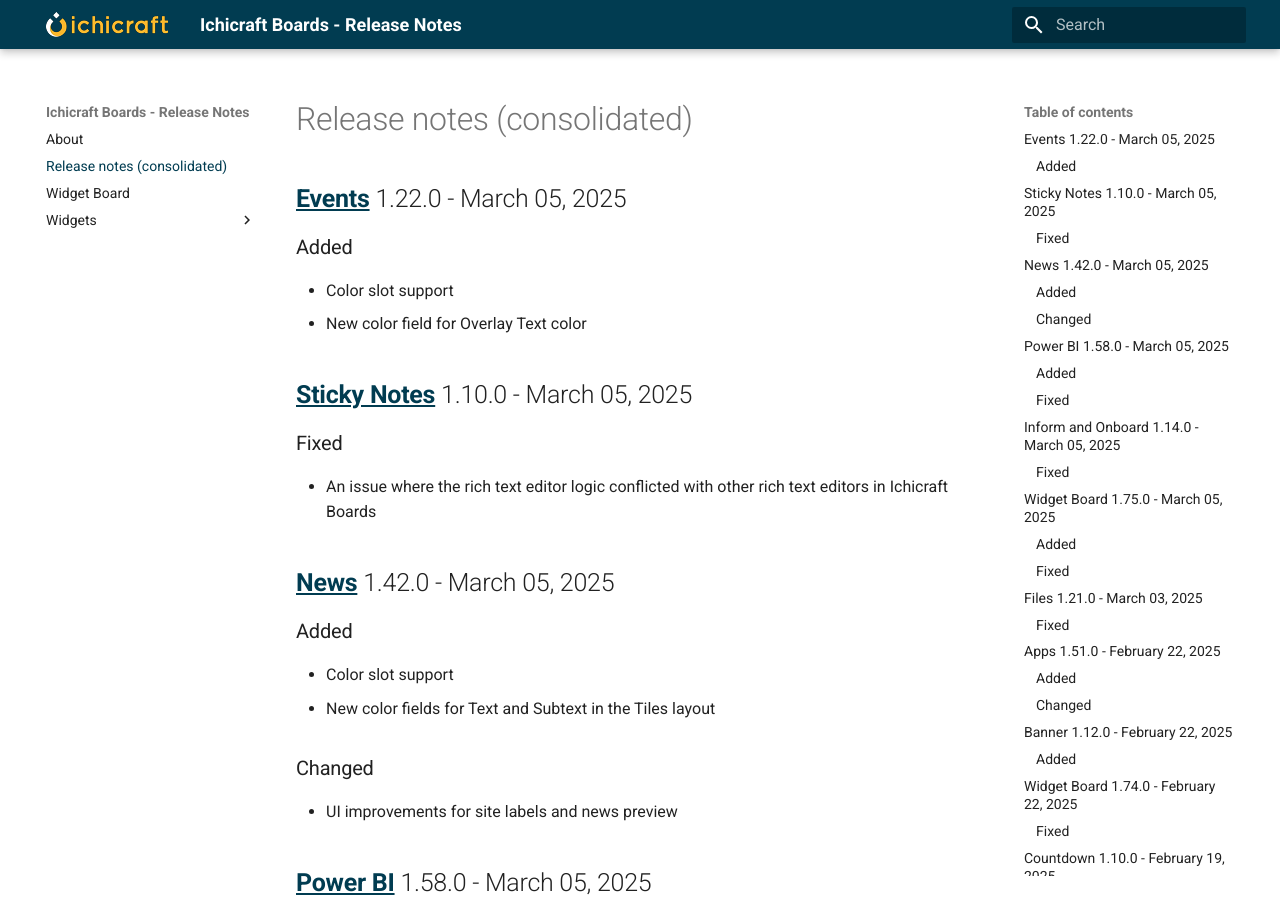
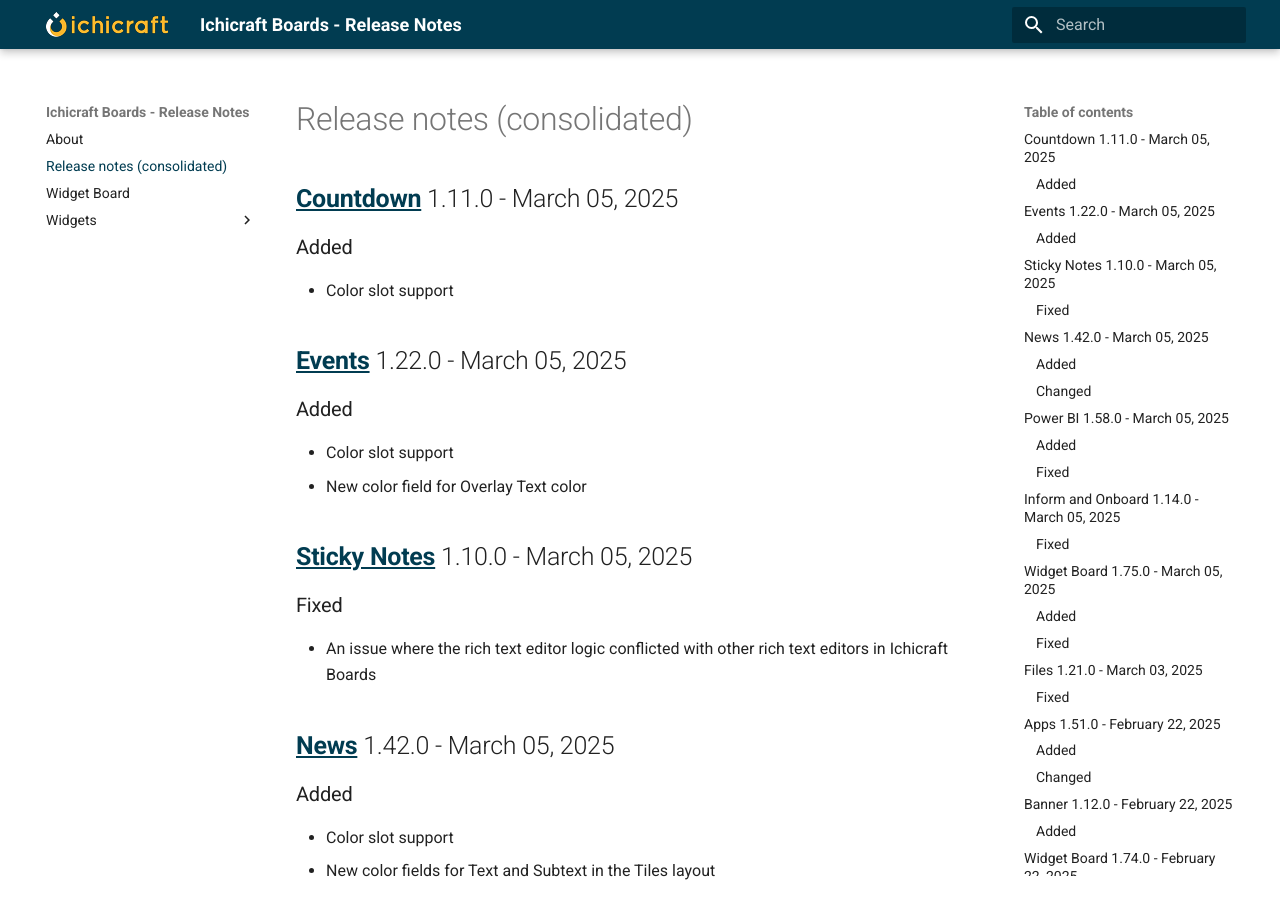
Before and after one commit to ichicraft/widgets-docs, an MkDocs documentation site: the page built from docs/Release-notes-(consolidated).md, in a window 1280 px wide and 900 px high. Built offline with MkDocs 1.6.1 and Material for MkDocs 9.7.7, drawn with Linux system fonts in a browser that asks for light colours.

Commit message:
Release notes updated by BuildService

```diff
--- a/docs/Release-notes-(consolidated).md
+++ b/docs/Release-notes-(consolidated).md
@@ -1,3 +1,8 @@
+## [Countdown](./Widgets/Countdown.md) 1.11.0 - March 05, 2025
+
+### Added
+- Color slot support
+
 ## [Events](./Widgets/Events.md) 1.22.0 - March 05, 2025
 
 ### Added
--- a/docs/Widgets/Countdown.md
+++ b/docs/Widgets/Countdown.md
@@ -1,3 +1,8 @@
+## 1.11.0 - March 05, 2025
+
+### Added
+- Color slot support
+
 ## 1.10.0 - February 19, 2025
 
 ### Added
```
